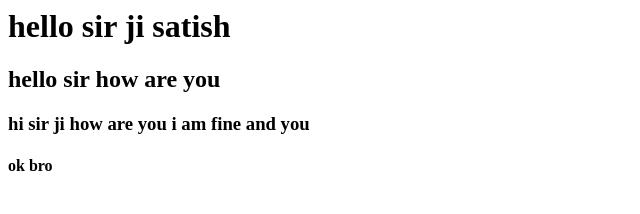
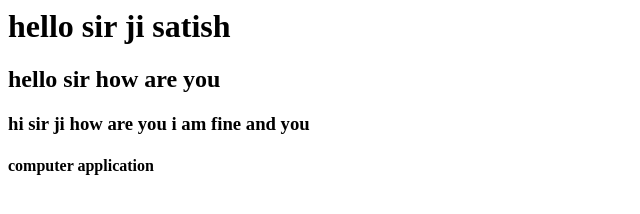
Before and after one commit to smonu/group, a plain HTML site: page index.html in a window 1280 px wide. Shown: the whole page, without its empty margins (0-640 px from the left). Drawn offline with Linux system fonts and the light colour scheme.

Commit message:
computer application

```diff
--- a/index.html
+++ b/index.html
@@ -3,6 +3,6 @@
 <h1> hello sir ji satish</h1>
 <h2>hello sir how are you</h2>
 <h3>hi sir ji how are you i am fine and  you</h3>
-<h4>ok bro<h4>
+<h4>computer application </h4>
 </body>
 </html>
```
